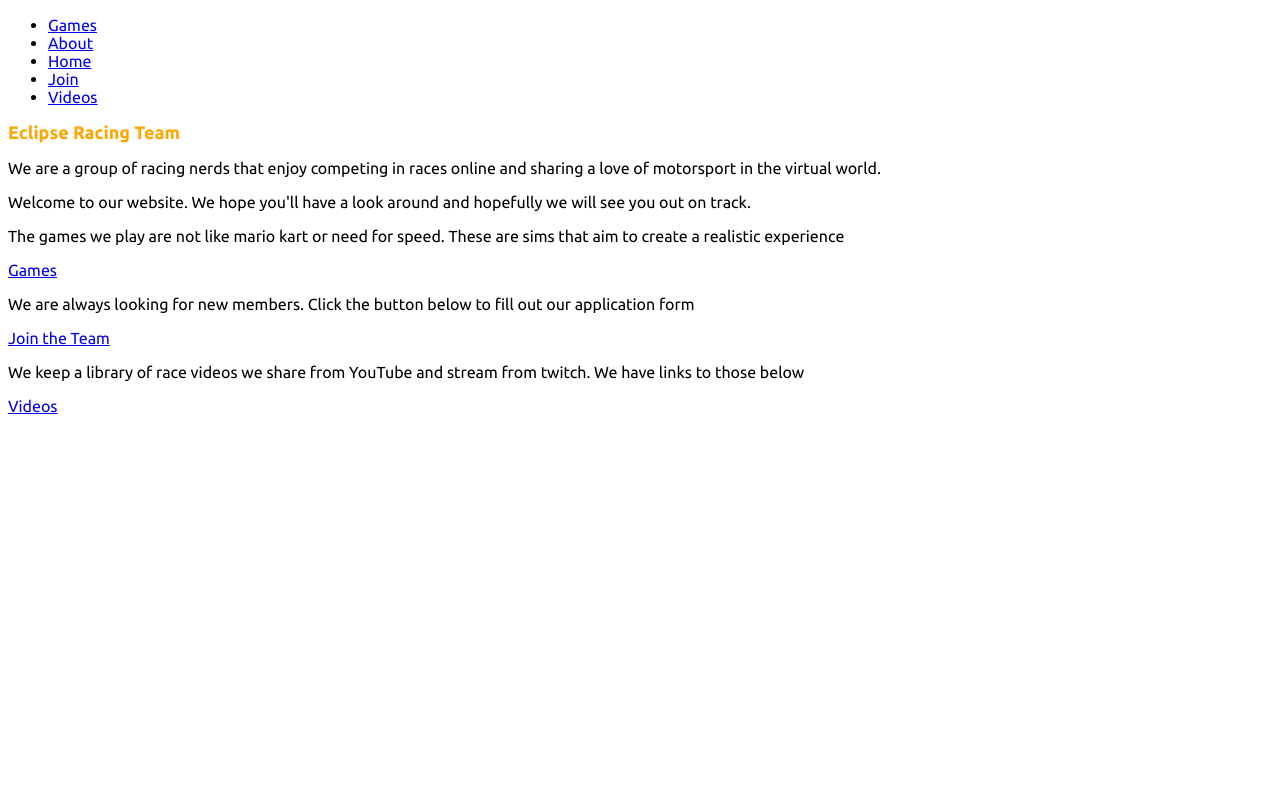
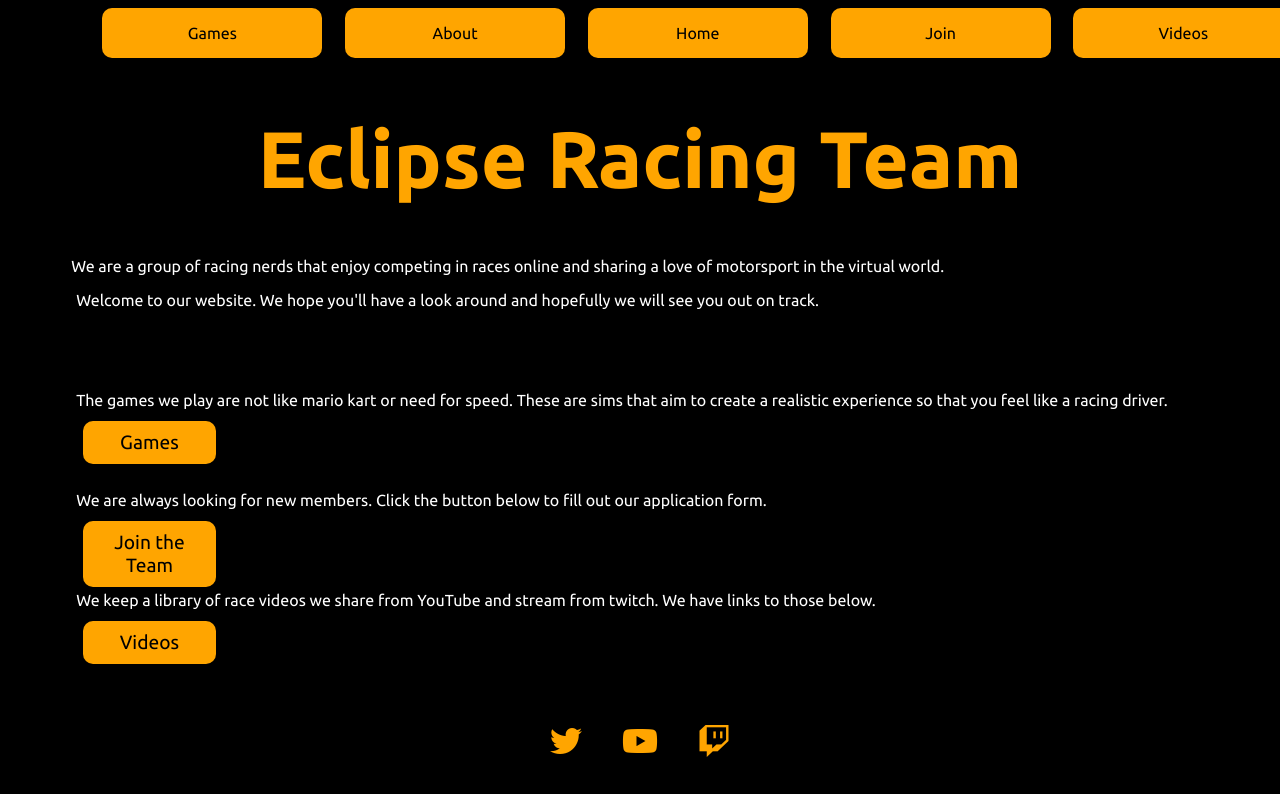
Before and after one commit to jblommel123/ClassFinalProject, a website: page index.html in a window 1280 px wide. Drawn offline with Linux system fonts and the light colour scheme.

Commit message:
started styling and added nav on index

```diff
--- a/index.html
+++ b/index.html
@@ -5,6 +5,9 @@
     <meta http-equiv="X-UA-Compatible" content="IE=edge">
     <meta name="viewport" content="width=device-width, initial-scale=1.0">
     <title>Eclipse Racing Team</title>
+
+    <script src="https://use.fontawesome.com/252639ccb3.js"></script>
+
     <link rel="stylesheet" href="css/index.css">
 </head>
 <body>
@@ -17,30 +20,32 @@
             <li class="nav-list-item"><a href="videos.html" class="nav-link">Videos</a></li>
         </ul>
     </nav>
-    <header>
+    <header class="row">
         <h1 class="opening">
             Eclipse Racing Team
         </h1>
         <p>We are a group of racing nerds that enjoy competing in races online and sharing a love of motorsport in the virtual world. </p>
     </header>
 
-    <section class="introduction">
+    <section class="introduction row">
         <p>Welcome to our website. We hope you'll have a look around and hopefully we will see you out on track. </p>
     </section>
-    <section class="games">
-        <p>The games we play are not like mario kart or need for speed. These are sims that aim to create a realistic experience</p>
+    <section class="games row">
+        <p>The games we play are not like mario kart or need for speed. These are sims that aim to create a realistic experience so that you feel like a racing driver.</p>
         <a class="btn" href="games.html">Games</a>
     </section>
-    <section class="join-the-team">
-        <p>We are always looking for new members. Click the button below to fill out our application form</p>
+    <section class="join-the-team row">
+        <p>We are always looking for new members. Click the button below to fill out our application form.</p>
         <a class="btn" href="join.html">Join the Team</a>
     </section>
-    <section>
-        <p>We keep a library of race videos we share from YouTube and stream from twitch. We have links to those below </p>
+    <section class="row">
+        <p>We keep a library of race videos we share from YouTube and stream from twitch. We have links to those below.</p>
         <a href="videos.html" class="btn">Videos</a>
     </section>
-    <section class="social-media">
-        <!-- Twitch and Twitter Links -->
+    <section class="row social-media">
+        <a href="#ers_twitter"></a><i class="fa fa-twitter"></i>
+        <a href="#ers_youtube"></a><i class="fa fa-youtube"></i>
+        <a href="#ers_twitch"></a><i class="fa fa-twitch"></i>
     </section>
 </body>
 </html>
--- a/js/gulpfile.js
+++ b/js/gulpfile.js
@@ -1,11 +1,11 @@
 const {src,dest,watch,series} = require ('gulp')
 const sass = require('gulp-sass')(require('sass'))
 function buildStyles(){
-    return src('sass/*.scss').pipe(sass()).pipe(dest('css'))
+    return src('../sass/*.scss').pipe(sass()).pipe(dest('../css'))
 }
 
 function watchTask(){
-    watch(['sass/*.scss'], buildStyles)
+    watch(['../sass/*.scss'], buildStyles)
 }
 
 exports.default = series(buildStyles,watchTask)
--- a/sass/index.scss
+++ b/sass/index.scss
@@ -9,11 +9,120 @@ $tertiary:black;
 
 
 body{
-    background-color: $secondary;
+    background-color: $tertiary;
     font-family: 'Ubuntu', sans-serif;
+    color: $secondary;
 }
 
 h1{
-    font-size: large;
+    font-size: 5rem;
     color: $primary;
+    text-align: center;
 }
+
+h2 {
+    color: black;
+}
+
+h3 {
+    color: white;
+}
+
+.nav-list-item{
+align-self: center;
+margin-left: 2%;
+list-style: none;
+flex-direction: row;
+}
+
+a.nav-link {
+    padding: 10px;
+    color: $tertiary;
+    text-decoration: none;
+    border-radius: 10px;
+    background-color: $primary;
+    width: 200px;
+    display: block;
+    text-align: center;
+    &:hover{
+        text-decoration: underline;
+
+    }
+}
+
+.row {
+    width: 90%;
+    display: block;
+    min-height:100px;
+    position: relative;
+    margin: 0% 5%;
+}
+
+ul.nav-list{
+    display: flex;
+    flex-direction: row;
+    justify-content: space-between;
+    width: 90%;
+    line-height: 30px;
+    margin: 0% 2.5%;
+}
+
+.btn{
+    background-color: $primary;
+    color: $tertiary;
+    border-radius: 10px;
+    font-size: 1.2rem;
+    padding: 10px;
+    text-align: center;
+    text-decoration: none;
+    margin: 1%;
+    min-width: 200px;
+    display: block;
+    width: 10%;
+    min-width: 100px;
+    align-self: center;
+    &:hover {
+        text-decoration: underline;
+    }
+}
+
+section > p {
+    margin: 0px 5px;
+}
+.fa {
+    color: $primary;
+    font-size: 2rem;
+    text-align: center;
+    align-self: center;
+    margin: 0px 20px;
+}
+
+.social-media {
+    display: flex;
+    flex-direction: row;
+    align-items: center;
+    justify-content: center;
+     & i:hover {
+        color: $secondary;
+     }
+}
+
+div.formRow{
+    display: flex;
+    flex-flow: row wrap;
+    margin: 10px 0px;
+ }
+
+ div.formRow > label {
+    flex: 1 1 300px;
+ }
+
+ div.formRow >input,select {
+     flex: 2 1 300px;
+ }
+ input[type="submit"],input[type="reset"] {
+     flex: 1 1 200px !important;
+     display: block;
+     margin: 10px 60px ;
+     font-size: 1.1rem;
+ }
```
Also changed, not shown: join.html (+47 -0 lines), css/index.css.
